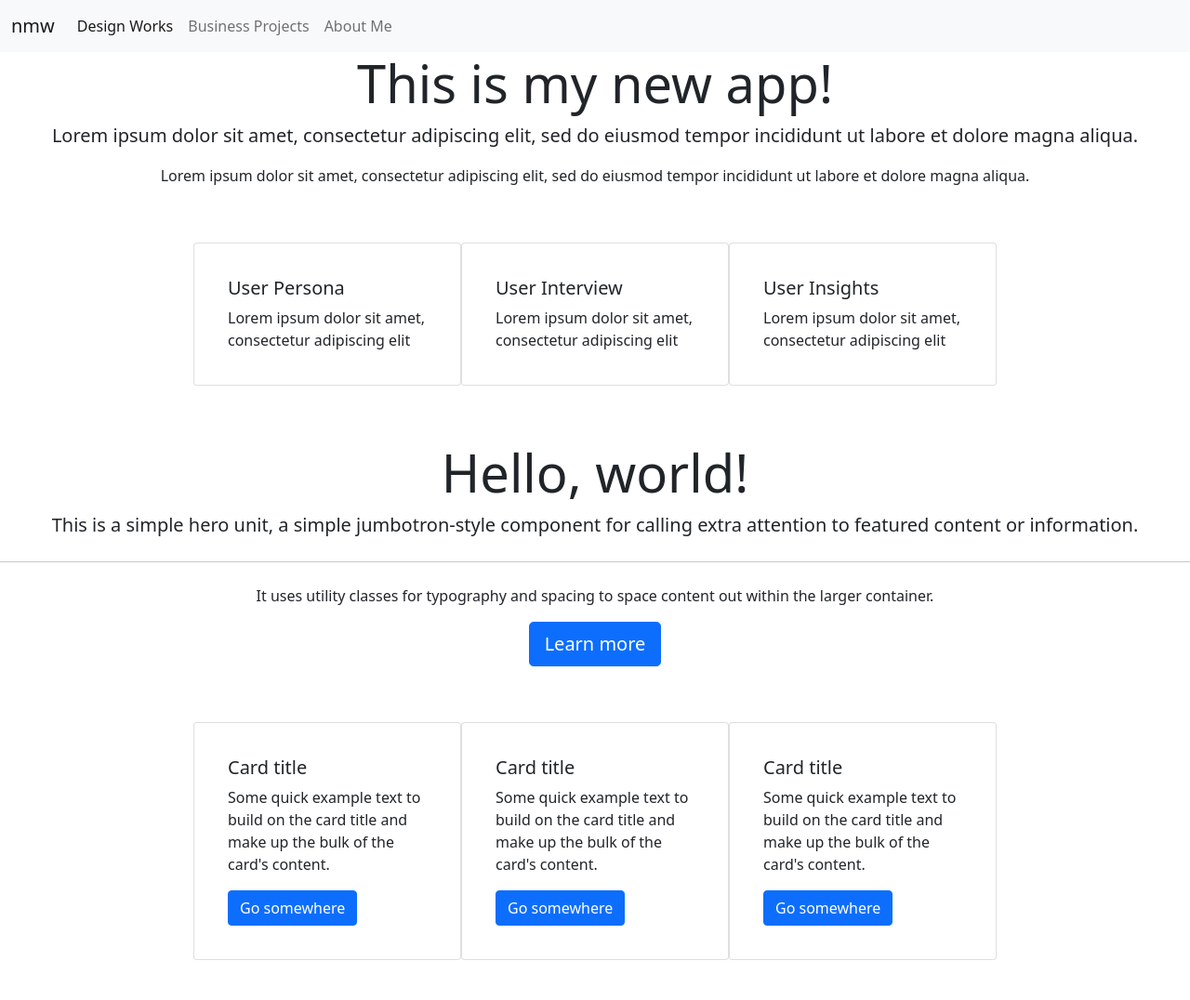
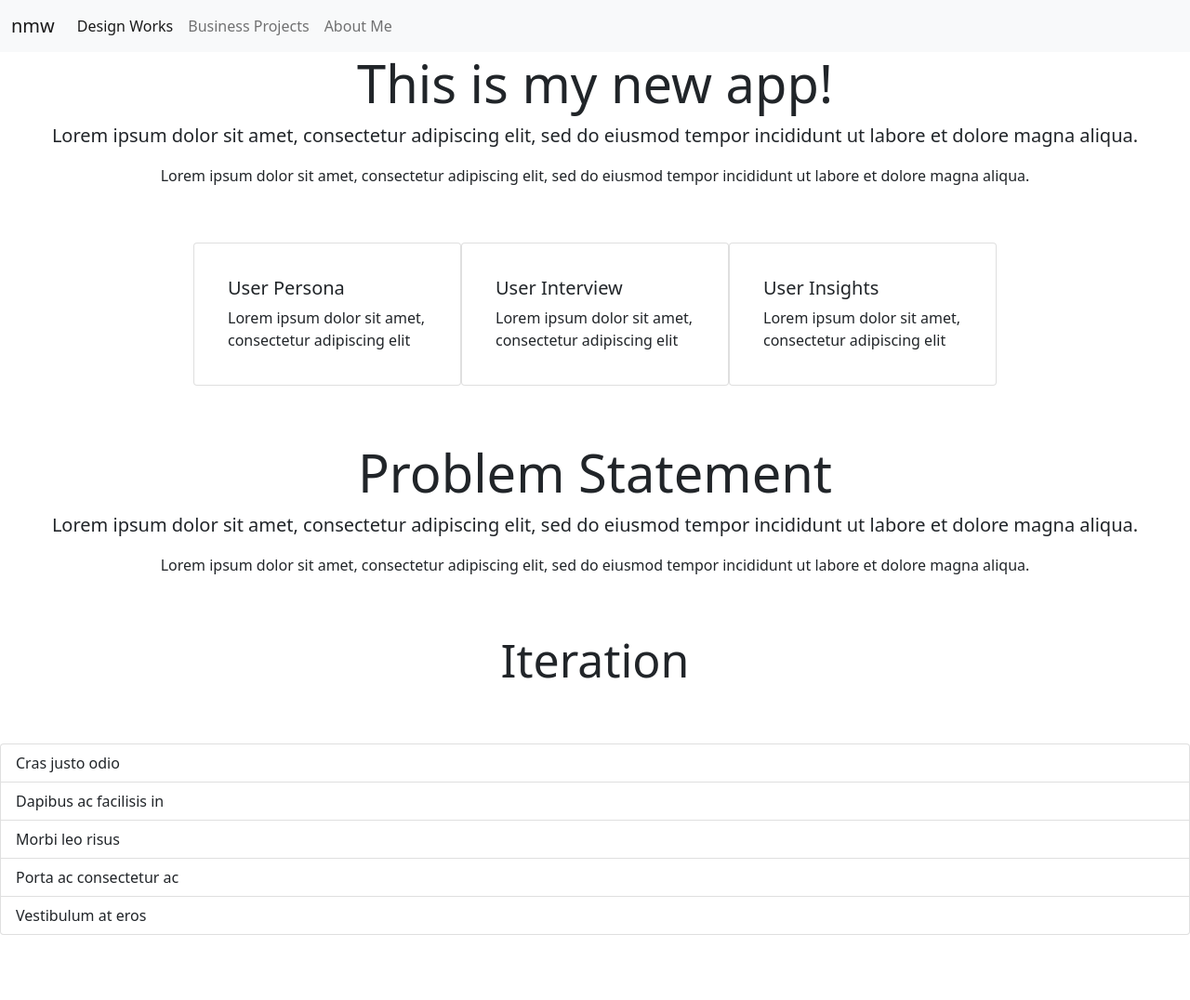
Before and after one commit to tiffanynmw/UX_UI_HW_20, a plain HTML site: page index.html in a window 1280 px wide. Shown: the whole page at 93% size. After the commit the page ends 1006 px from the top, so only its background shows below. Drawn offline with nearby package versions, Linux system fonts and the light colour scheme.

Commit message:
the bare minimum work

```diff
--- a/index.html
+++ b/index.html
@@ -66,39 +66,20 @@
 
     <!-- jumbotron section: problem statement -->
     <div class="jumbotron">
-        <h1 class="display-4">Hello, world!</h1>
-        <p class="lead">This is a simple hero unit, a simple jumbotron-style component for calling extra attention to featured content or information.</p>
-        <hr class="my-4">
-        <p>It uses utility classes for typography and spacing to space content out within the larger container.</p>
-        <p class="lead">
-          <a class="btn btn-primary btn-lg" href="#" role="button">Learn more</a>
-        </p>
+        <h1 class="display-4">Problem Statement</h1>
+        <p class="lead">Lorem ipsum dolor sit amet, consectetur adipiscing elit, sed do eiusmod tempor incididunt ut labore et dolore magna aliqua.</p>
+        <p>Lorem ipsum dolor sit amet, consectetur adipiscing elit, sed do eiusmod tempor incididunt ut labore et dolore magna aliqua.</p>
       </div>
 
-       <!-- Iteration: cards section -->
-       <section class="cards">
-        <div class="card" style="width: 18rem;">
-          <div class="card-body">
-            <h5 class="card-title">Card title</h5>
-            <p class="card-text">Some quick example text to build on the card title and make up the bulk of the card's content.</p>
-            <a href="#" class="btn btn-primary">Go somewhere</a>
-          </div>
-        </div>
-        <div class="card" style="width: 18rem;">
-          <div class="card-body">
-            <h5 class="card-title">Card title</h5>
-            <p class="card-text">Some quick example text to build on the card title and make up the bulk of the card's content.</p>
-            <a href="#" class="btn btn-primary">Go somewhere</a>
-          </div>
-        </div>
-        <div class="card" style="width: 18rem;">
-          <div class="card-body">
-            <h5 class="card-title">Card title</h5>
-            <p class="card-text">Some quick example text to build on the card title and make up the bulk of the card's content.</p>
-            <a href="#" class="btn btn-primary">Go somewhere</a>
-          </div>
-        </div>
-      </section>
+       <!-- Iteration: list -->
+       <h1 class="iterationTitle">Iteration</h1>
+       <ul class="list-group">
+        <li class="list-group-item">Cras justo odio</li>
+        <li class="list-group-item">Dapibus ac facilisis in</li>
+        <li class="list-group-item">Morbi leo risus</li>
+        <li class="list-group-item">Porta ac consectetur ac</li>
+        <li class="list-group-item">Vestibulum at eros</li>
+      </ul>
 
 </body>
 <script src="https://cdn.jsdelivr.net/npm/bootstrap@5.1.3/dist/js/bootstrap.bundle.min.js" integrity="sha384-ka7Sk0Gln4gmtz2MlQnikT1wXgYsOg+OMhuP+IlRH9sENBO0LRn5q+8nbTov4+1p" crossorigin="anonymous"></script>
--- a/style.css
+++ b/style.css
@@ -14,3 +14,11 @@
 .jumbotron {
     text-align: center;
 }
+
+.iterationTitle {
+    margin: 20px;
+    display: flex;
+    justify-content: center;
+    padding: 40px;
+    font-size: 50px;
+}
```
